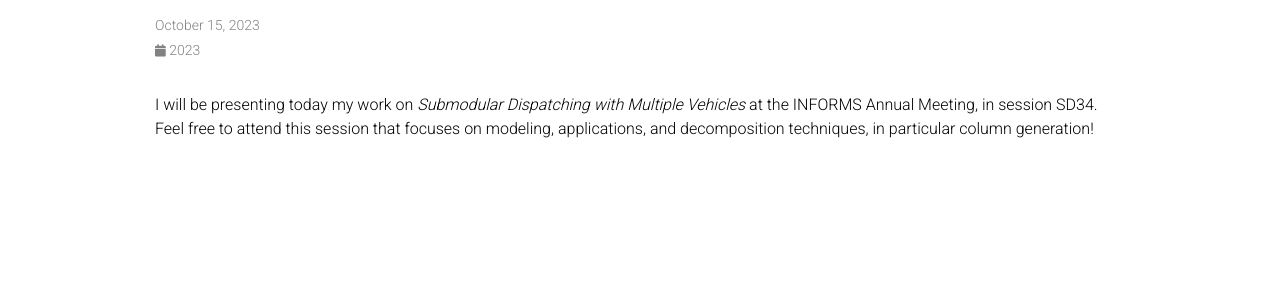
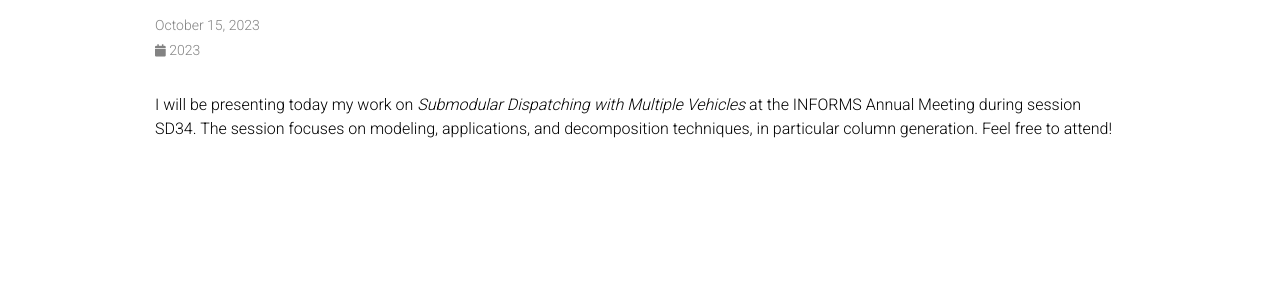
Before and after one commit to ierazo/ierazo.github.io, a Jekyll site: the page built from _news/announcement_013.md, in a window 1280 px wide. Shown: the part 146-434 px from the top of the page. Built offline with Jekyll 4.4.1, drawn with Linux system fonts in a browser that asks for light colours; comment, search, counter and statistics services are not loaded; a style sheet for code colours, icons or effects is not loaded.

Commit message:
new description new

```diff
--- a/_news/announcement_013.md
+++ b/_news/announcement_013.md
@@ -4,4 +4,4 @@ date: 2023-10-15 15:59:00-0400
 inline: true
 ---
 
-I will be presenting today my work on *Submodular Dispatching with Multiple Vehicles* at the INFORMS Annual Meeting, in session SD34. Feel free to attend this session that focuses on modeling, applications, and decomposition techniques, in particular column generation!
+I will be presenting today my work on *Submodular Dispatching with Multiple Vehicles* at the INFORMS Annual Meeting during session SD34. The session focuses on modeling, applications, and decomposition techniques, in particular column generation. Feel free to attend!
```
